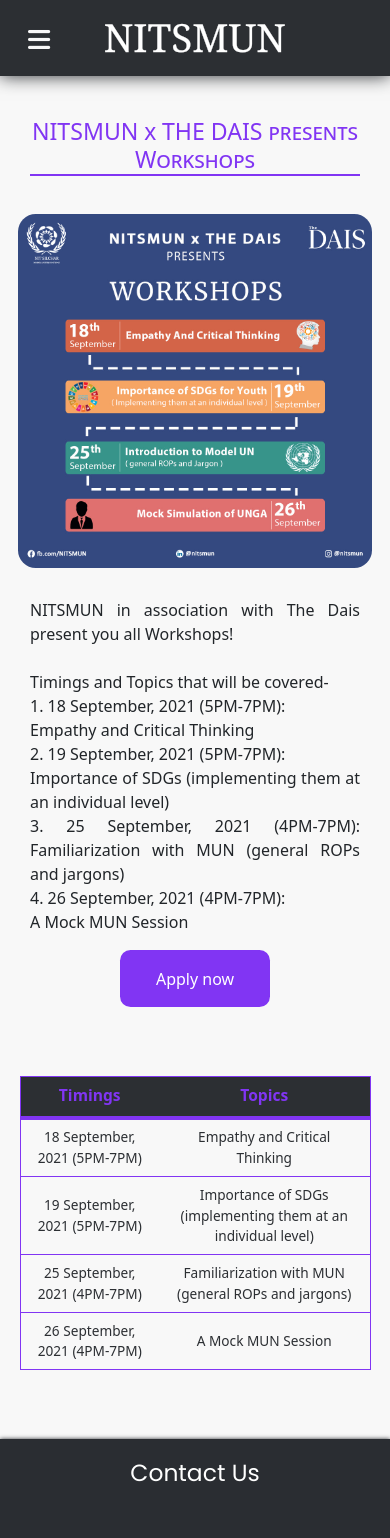
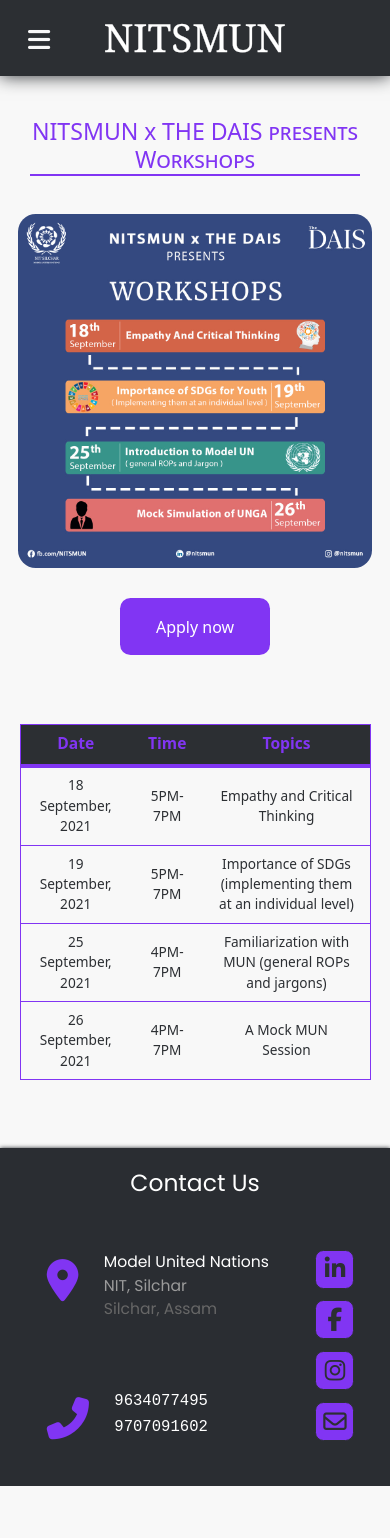
Before and after one commit to nitsmun/nitsmun2021-22, a React (Create React App) app: page /events/workshop in a window 390 px wide. Shown: the top 1538 px of the page. After the commit the page ends 1486 px from the top, so only its background shows below. Built offline with nearby package versions, Linux system fonts and the light colour scheme.

Commit message:
Changed table + removed para workshop

```diff
--- a/src/components/Workshops.jsx
+++ b/src/components/Workshops.jsx
@@ -1,51 +1,71 @@
-import React from 'react'
-import "./Workshops.css";
+import React from 'react';
+import './Workshops.css';
 
 function Workshops() {
 	return (
 		<>
-            <div className="container-fluid px-0 mb-3" style={{ overflowX: "hidden" }}>
-                <div className="row no-gutters">
-                    <div className="col-md-1"></div>
-                    <div className="col-md-10" style={{ textAlign: "center", paddingTop: "5vh", overflowX: "hidden" }}>
-                        <div style={{ padding: "0 30px" }}>
-                            <h3 style={{ borderBottom: "2px solid var(--theme4-100)", fontVariant: "small-caps" ,color:"var(--theme4-100)"}}>NITSMUN x THE DAIS presents Workshops
+			<div
+				className='container-fluid px-0 mb-3'
+				style={{ overflowX: 'hidden' }}>
+				<div className='row no-gutters'>
+					<div className='col-md-1'></div>
+					<div
+						className='col-md-10'
+						style={{
+							textAlign: 'center',
+							paddingTop: '5vh',
+							overflowX: 'hidden',
+						}}>
+						<div style={{ padding: '0 30px' }}>
+							<h3
+								style={{
+									borderBottom: '2px solid var(--theme4-100)',
+									fontVariant: 'small-caps',
+									color: 'var(--theme4-100)',
+								}}>
+								NITSMUN x THE DAIS presents Workshops
 							</h3>
 						</div>
 					</div>
-                    <div className="col-md-1"></div>
+					<div className='col-md-1'></div>
 				</div>
-                <div className="row no-gutters">
-                    <div className="col-md-1"></div>
-                    <div className="col-md-4 d-flex justify-content-center align-items-center"
-                        style={{ textAlign: "center", padding: "30px" }}>
-                        <img className="img-fluid" style={{ borderRadius: "5%" }} src="/img/workshops.jpg" alt="NITSMUN" />
+				<div className='row no-gutters'>
+					<div className='col-md-1'></div>
+					<div
+						className='col-md-4 d-flex justify-content-center align-items-center'
+						style={{ textAlign: 'center', padding: '30px' }}>
+						<img
+							className='img-fluid'
+							style={{ borderRadius: '5%' }}
+							src='/img/workshops.jpg'
+							alt='NITSMUN'
+						/>
 					</div>
-                    <div className="col-md-6 mt-lg-3 mt-0" style={{ textAlign: "center", overflowX: "hidden", alignSelf: "center" }}>
-                        <p style={{ textAlign: "justify", padding: "0 30px", fontSize: "1rem" }}>
-                        NITSMUN in association with The Dais present you all Workshops!<br/><br/>
-                        Timings and Topics that will be covered-<br/>
-                        1. 18 September, 2021 (5PM-7PM): <br/>
-                        Empathy  and Critical Thinking<br/>
-                        2. 19 September, 2021 (5PM-7PM): <br/>
-                        Importance of SDGs (implementing them at an individual level) <br/>
-                        3. 25 September, 2021 (4PM-7PM): Familiarization with MUN (general ROPs and jargons)<br/>
-                        4. 26 September, 2021 (4PM-7PM): <br/>
-                        A Mock MUN Session
-                        </p>
+					<div
+						className='col-md-6 mt-lg-3 mt-0'
+						style={{
+							textAlign: 'center',
+							overflowX: 'hidden',
+							alignSelf: 'center',
+						}}>
 						<button
-                            type="button"
-                            className="custom"
-                            style={{ width: "150px" }}
-                        >
+							type='button'
+							className='custom'
+							style={{ width: '150px' }}
+							onClick={() => {
+								window.open(
+									'https://docs.google.com/forms/d/e/1FAIpQLSc4Q_EA6OezM_1Jmfd3MPuR0cVAEYNktO3ifG-ROkYXD7Fw2g/viewform',
+									'_blank'
+								);
+							}}>
 							Apply now
 						</button>
 					</div>
-                    <div className="col-md-1"></div>
+					<div className='col-md-1'></div>
 				</div>
 			</div>
 		</>
-    )
+	);
 }
 
-export default Workshops
+export default Workshops;
--- a/src/components/screens/Dais.jsx
+++ b/src/components/screens/Dais.jsx
@@ -25,31 +25,36 @@
 			<table id='apply-table'>
 				<thead>
 					<tr>
-						<td>Timings</td>
+						<td>Date</td>
+						<td>Time</td>
 						<td>Topics</td>
 					</tr>
 				</thead>
 
 				<tbody>
 					<tr className='lower-border'>
-						<td>18 September, 2021 (5PM-7PM)</td>
+						<td>18 September, 2021</td>
+						<td>5PM-7PM</td>
 						<td>Empathy and Critical Thinking</td>
 					</tr>
 
 					<tr className='lower-border'>
-						<td>19 September, 2021 (5PM-7PM)</td>
+						<td>19 September, 2021</td>
+						<td>5PM-7PM</td>
 						<td>
 							Importance of SDGs (implementing them at an individual level)
 						</td>
 					</tr>
 
 					<tr className='lower-border'>
-						<td>25 September, 2021 (4PM-7PM)</td>
+						<td>25 September, 2021</td>
+						<td>4PM-7PM</td>
 						<td>Familiarization with MUN (general ROPs and jargons)</td>
 					</tr>
 
 					<tr className='lower-border'>
-						<td>26 September, 2021 (4PM-7PM)</td>
+						<td>26 September, 2021</td>
+						<td>4PM-7PM</td>
 						<td>A Mock MUN Session</td>
 					</tr>
 				</tbody>
```
Lines whose indentation alone changed are shown as unchanged.
